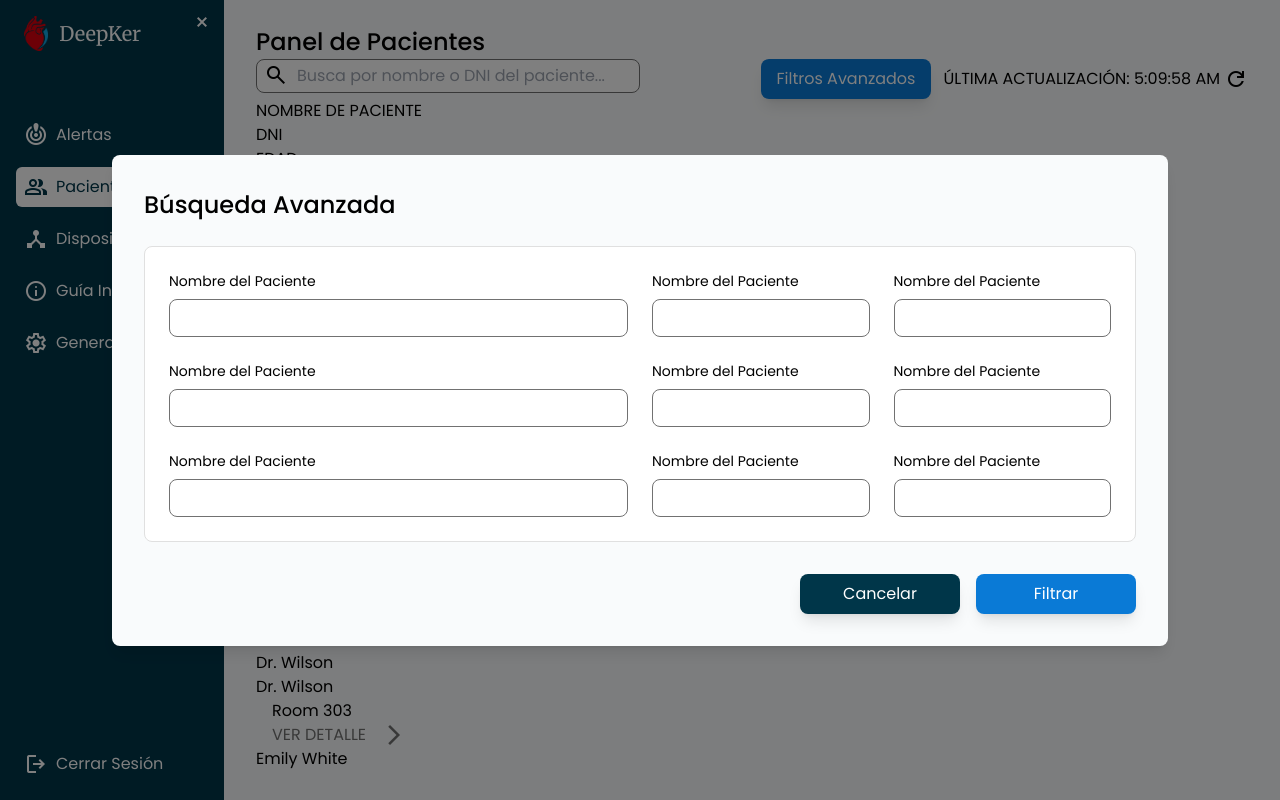
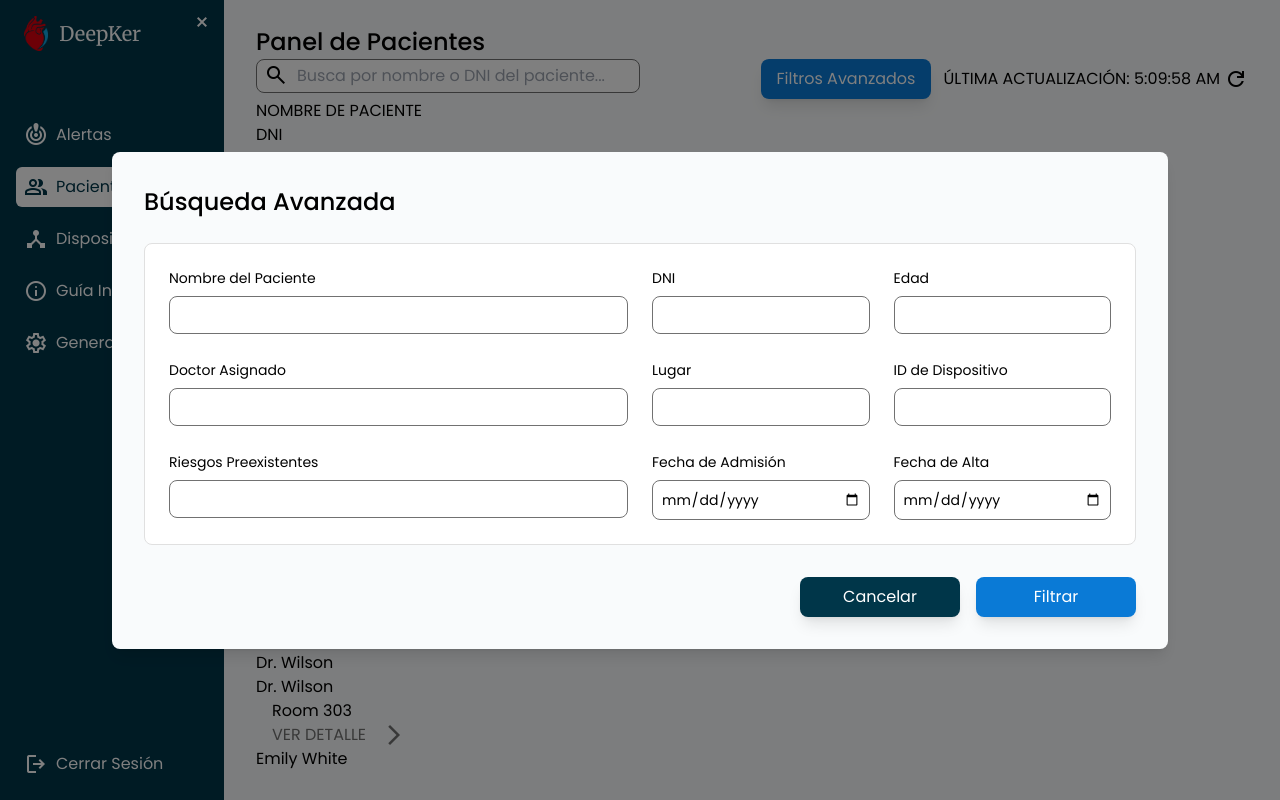
Before and after one commit to DeepKer-Org/deepker-frontend, a Next.js app: page /patients in a window 1280 px wide. Both pictures are taken after a click on the button "Filtros Avanzados". Built offline with nearby package versions, Linux system fonts and the light colour scheme.

Commit message:
feat: modal form submission for patients filter

```diff
--- a/src/app/patients/page.tsx
+++ b/src/app/patients/page.tsx
@@ -36,6 +36,13 @@ export default function Patients() {
     setIsModalOpen(false);
   };
 
+  const handleFilter = (filterData: any) => {
+    console.log("Filter Data:", filterData);
+    // TODO: Implement filter logic
+
+    handleCloseModal();
+  };
+
   return (
     <div className="flex h-full">
       <div className="flex-1 overflow-x-auto">
@@ -70,7 +77,7 @@ export default function Patients() {
           </div>
         </div>
         <ModalWrapper isOpen={isModalOpen} width="66rem">
-          <PatientFilterModal onClose={handleCloseModal} onFilter={handleCloseModal} />
+          <PatientFilterModal onClose={handleCloseModal} onFilter={handleFilter} />
         </ModalWrapper>
         <PatientsTable />
       </div>
--- a/src/components/modals/PatientFilterModal.tsx
+++ b/src/components/modals/PatientFilterModal.tsx
@@ -2,29 +2,95 @@ import React from "react";
 import Button from "../ui/Button";
 import { ButtonColor } from "@/src/enums/ButtonColor";
 import ModalInput from "../ui/ModalInput";
+import useForm from "@/src/hooks/useForm";
 
 interface PatientFilterModalProps {
   onClose: () => void;
-  onFilter: () => void;
+  onFilter: (filterData: any) => void;
 }
 
 const PatientFilterModal: React.FC<PatientFilterModalProps> = ({
   onClose,
   onFilter,
 }) => {
+  const { formValues, handleInputChange, handleSubmit } = useForm(
+    {
+      patientName: "",
+      dni: "",
+      age: "",
+      doctorName: "",
+      location: "",
+      deviceID: "",
+      risk: "",
+      admissionDate: "",
+      dischargeDate: "",
+    },
+    onFilter
+  );
+
   return (
-    <div>
+    <form onSubmit={handleSubmit}>
       <h1 className="mb-6">Búsqueda Avanzada</h1>
       <div className="grid grid-cols-4 grid-rows-3 gap-6 bg-white border border-border-primary rounded-lg p-6">
-        <ModalInput label="Nombre del Paciente" className="col-span-2" />
-        <ModalInput label="Nombre del Paciente" />
-        <ModalInput label="Nombre del Paciente" />
-        <ModalInput label="Nombre del Paciente" className="col-span-2" />
-        <ModalInput label="Nombre del Paciente" />
-        <ModalInput label="Nombre del Paciente" />
-        <ModalInput label="Nombre del Paciente" className="col-span-2" />
-        <ModalInput label="Nombre del Paciente" />
-        <ModalInput label="Nombre del Paciente" />
+        <ModalInput
+          name={"patientName"}
+          value={formValues.patientName}
+          onChange={handleInputChange}
+          label="Nombre del Paciente"
+          className="col-span-2"
+        />
+        <ModalInput
+          name={"dni"}
+          value={formValues.dni}
+          onChange={handleInputChange}
+          label="DNI"
+        />
+        <ModalInput
+          name={"age"}
+          value={formValues.age}
+          onChange={handleInputChange}
+          label="Edad"
+        />
+        <ModalInput
+          name={"doctorName"}
+          value={formValues.doctorName}
+          onChange={handleInputChange}
+          label="Doctor Asignado"
+          className="col-span-2"
+        />
+        <ModalInput
+          name={"location"}
+          value={formValues.location}
+          onChange={handleInputChange}
+          label="Lugar"
+        />
+        <ModalInput
+          name={"deviceID"}
+          value={formValues.deviceID}
+          onChange={handleInputChange}
+          label="ID de Dispositivo"
+        />
+        <ModalInput
+          name={"risk"}
+          value={formValues.risk}
+          onChange={handleInputChange}
+          label="Riesgos Preexistentes"
+          className="col-span-2"
+        />
+        <ModalInput
+          name={"admissionDate"}
+          value={formValues.admissionDate}
+          type={"date"}
+          onChange={handleInputChange}
+          label="Fecha de Admisión"
+        />
+        <ModalInput
+          name={"dischargeDate"}
+          value={formValues.dischargeDate}
+          type={"date"}
+          onChange={handleInputChange}
+          label="Fecha de Alta"
+        />
       </div>
       <div className="w-full flex justify-end gap-x-4 mt-8">
         <Button
@@ -36,11 +102,11 @@ const PatientFilterModal: React.FC<PatientFilterModalProps> = ({
         <Button
           text={"Filtrar"}
           color={ButtonColor.PRIMARY}
-          onClick={onFilter}
+          type="submit"
           className="w-40"
         />
       </div>
-    </div>
+    </form>
   );
 };
 
--- a/src/components/ui/Button.tsx
+++ b/src/components/ui/Button.tsx
@@ -4,9 +4,10 @@ import React from "react";
 interface ButtonProps {
   text: string;
   color: ButtonColor;
-  onClick: () => void;
+  onClick?: () => void;
   disabled?: boolean;
   className?: string;
+  type?: "button" | "submit" | "reset";
 }
 
 const Button: React.FC<ButtonProps> = ({
@@ -15,9 +16,11 @@ const Button: React.FC<ButtonProps> = ({
   onClick,
   disabled = false,
   className = "",
+  type = "button",
 }) => {
   return (
     <button
+      type={type}
       className={`px-4 py-2 rounded-lg shadow-lg transition duration-300 ${color} ${className} ${
         disabled ? "opacity-50 cursor-not-allowed" : ""
       }`}
--- a/src/components/ui/ModalInput.tsx
+++ b/src/components/ui/ModalInput.tsx
@@ -2,17 +2,31 @@ import React from "react";
 
 interface ModalInputProps {
   label: string;
+  name: string;
   className?: string;
+  value: string;
+  onChange: (e: React.ChangeEvent<HTMLInputElement>) => void;
+  type?: "text" | "date" | "email" | "password";
 }
 
 const ModalInput: React.FC<ModalInputProps> = ({
   label,
+  name,
+  value,
+  onChange,
   className = "col-span-1",
+  type = "text",
 }) => {
   return (
     <div className={`w-full ${className}`}>
       <p className="text-sm mb-2">{label}</p>
-      <input className="border border-border-secondary rounded-lg p-2 text-sm w-full" />
+      <input
+        name={name}
+        value={value}
+        onChange={onChange}
+        type={type}
+        className="border border-border-secondary rounded-lg p-2 text-sm w-full"
+      />
     </div>
   );
 };
--- /dev/null
+++ b/src/hooks/useForm.ts
@@ -0,0 +1,33 @@
+import { useState } from "react";
+
+type FormValues = {
+  [key: string]: string;
+};
+
+const useForm = (
+  initialValues: FormValues,
+  onSubmit: (values: FormValues) => void
+) => {
+  const [formValues, setFormValues] = useState<FormValues>(initialValues);
+
+  const handleInputChange = (e: React.ChangeEvent<HTMLInputElement>) => {
+    const { name, value } = e.target;
+    setFormValues({
+      ...formValues,
+      [name]: value,
+    });
+  };
+
+  const handleSubmit = (e: React.FormEvent<HTMLFormElement>) => {
+    e.preventDefault();
+    onSubmit(formValues);
+  };
+
+  return {
+    formValues,
+    handleInputChange,
+    handleSubmit,
+  };
+};
+
+export default useForm;
```
